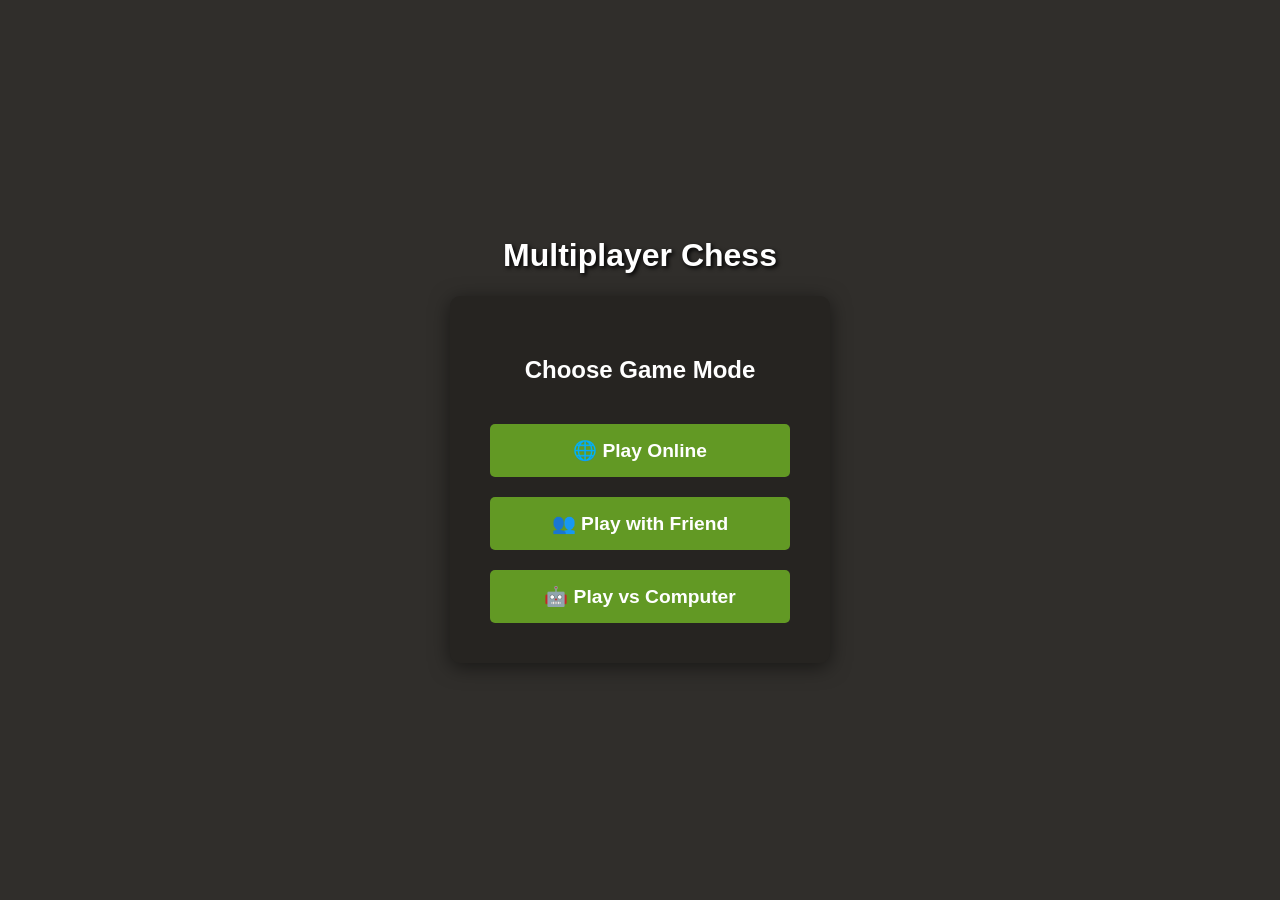
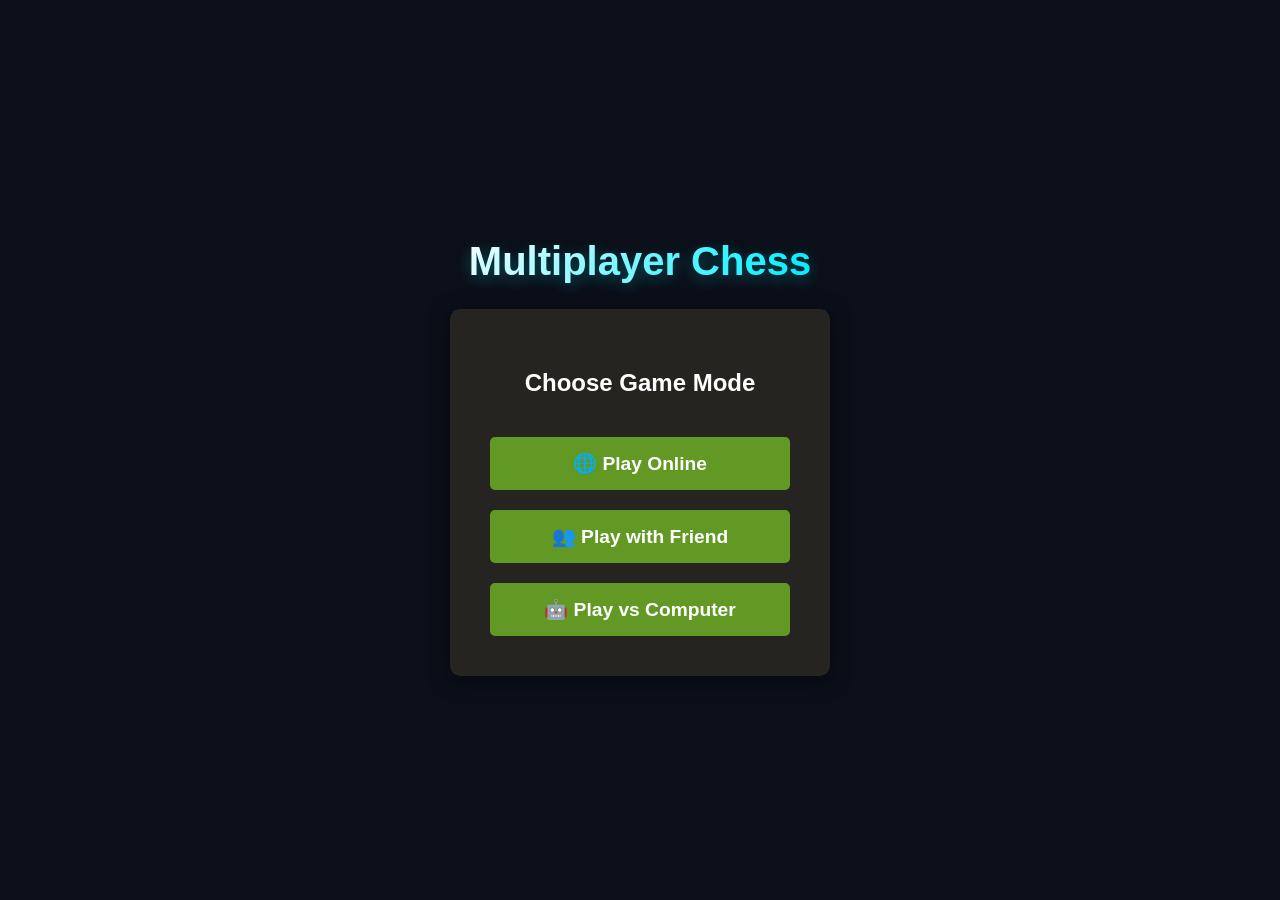

UI Redesign: Implemented Premium Glassmorphism Theme

--- a/style.css
+++ b/style.css
@@ -1,8 +1,8 @@
 /* General Page Styling */
 body {
-    background-color: var(--tg-theme-bg-color, #302e2b);
-    color: var(--tg-theme-text-color, #ffffff);
-    font-family: 'Segoe UI', Tahoma, Geneva, Verdana, sans-serif;
+    background-color: #0b0f19;
+    color: #ffffff;
+    font-family: 'Outfit', 'Segoe UI', Tahoma, Geneva, Verdana, sans-serif;
     display: flex;
     flex-direction: column;
     align-items: center;
@@ -10,27 +10,46 @@ body {
     min-height: 100vh;
     margin: 0;
     padding: 0;
-    /* Remove padding for full screen */
     overflow-x: hidden;
-    /* Prevent horizontal scroll */
     width: 100%;
     text-align: center;
 }
 
-/* Hide header in small screens or Telegram */
-/* You might want to toggle this class via JS if (tg.initData) */
-/* For now, let's just make it smaller or hidden on very small screens */
+/* Dynamic Mesh Background */
+.mesh-background {
+    position: fixed;
+    top: 0;
+    left: 0;
+    width: 100vw;
+    height: 100vh;
+    z-index: -1;
+    background: radial-gradient(circle at 15% 50%, rgba(20, 30, 70, 0.8), transparent 50%),
+                radial-gradient(circle at 85% 30%, rgba(10, 80, 100, 0.6), transparent 50%),
+                radial-gradient(circle at 50% 80%, rgba(80, 20, 100, 0.4), transparent 50%);
+    background-color: #0b0f19;
+    animation: meshFlow 20s ease-in-out infinite alternate;
+}
+
+@keyframes meshFlow {
+    0% { background-position: 0% 0%; }
+    100% { background-position: 100% 100%; }
+}
+
 @media (max-width: 480px) {
     h1 {
-        display: none;
+        font-size: 1.5rem !important;
     }
 }
 
-
 h1 {
-    margin-top: 0;
-    font-size: 2rem;
-    text-shadow: 2px 2px 4px #000;
+    margin-top: 15px;
+    margin-bottom: 25px;
+    font-size: 2.5rem;
+    font-weight: 800;
+    text-shadow: 0 4px 15px rgba(0, 240, 255, 0.3);
+    background: linear-gradient(90deg, #ffffff, #00f0ff);
+    -webkit-background-clip: text;
+    -webkit-text-fill-color: transparent;
 }
 
 /* Start Menu */
